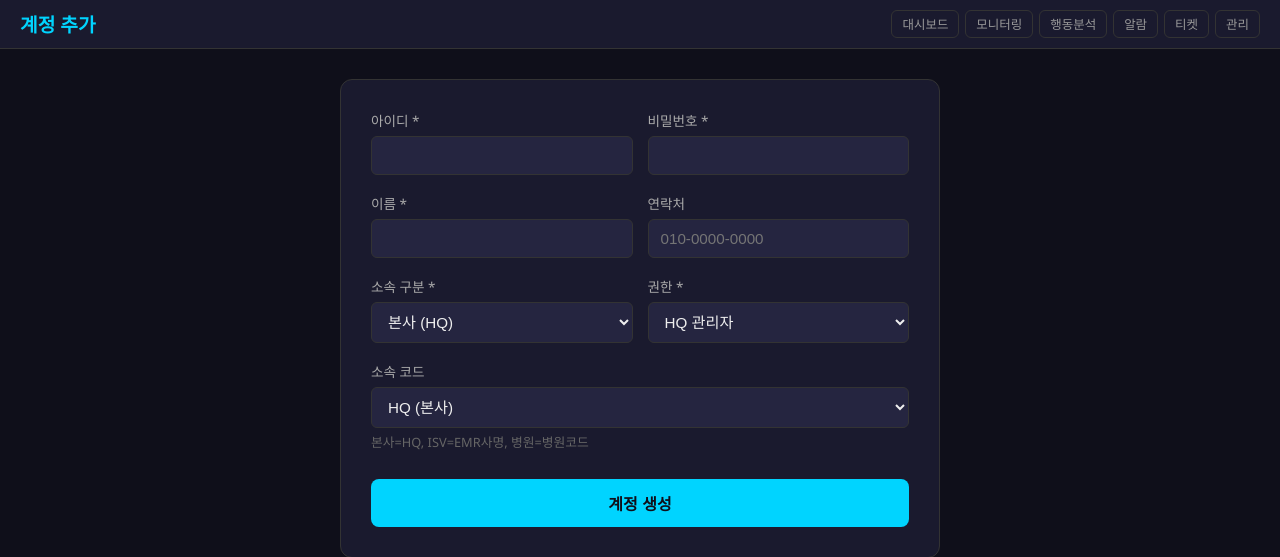
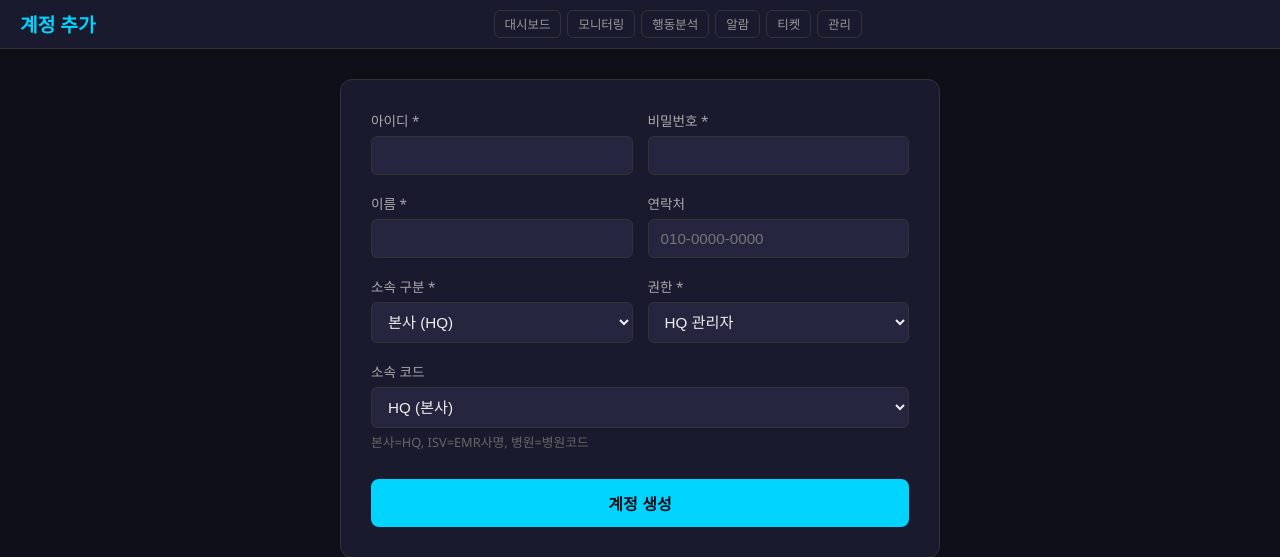
Before and after one commit to dolhanboss-han/kiosk-monitor, a Flask app: page /admin/user/add in a window 1280 px wide. Shown: the top 557 px of the page. Run offline with Flask 3, Linux system fonts and the light colour scheme; the visitor is signed in with stand-in values (Sample User, id 1); data that the repository does not hold is empty.

Commit message:
nav.html 메뉴 중앙정렬 통일

```diff
--- a/templates/nav.html
+++ b/templates/nav.html
@@ -3,7 +3,7 @@
 {% set ot = session.get('org_type', '') %}
 {% set nav_style = "color:#999;text-decoration:none;font-size:0.78rem;padding:4px 10px;border:1px solid #333;border-radius:6px;white-space:nowrap" %}
 
-<div style="display:flex;gap:6px;align-items:center;flex-wrap:wrap">
+<div style="display:flex;gap:6px;align-items:center;flex-wrap:wrap;justify-content:center;flex:1">
     <a href="/" style="{{ nav_style }}" data-nav="/">대시보드</a>
     <a href="/monitoring" style="{{ nav_style }}" data-nav="/monitoring">모니터링</a>
 
```
